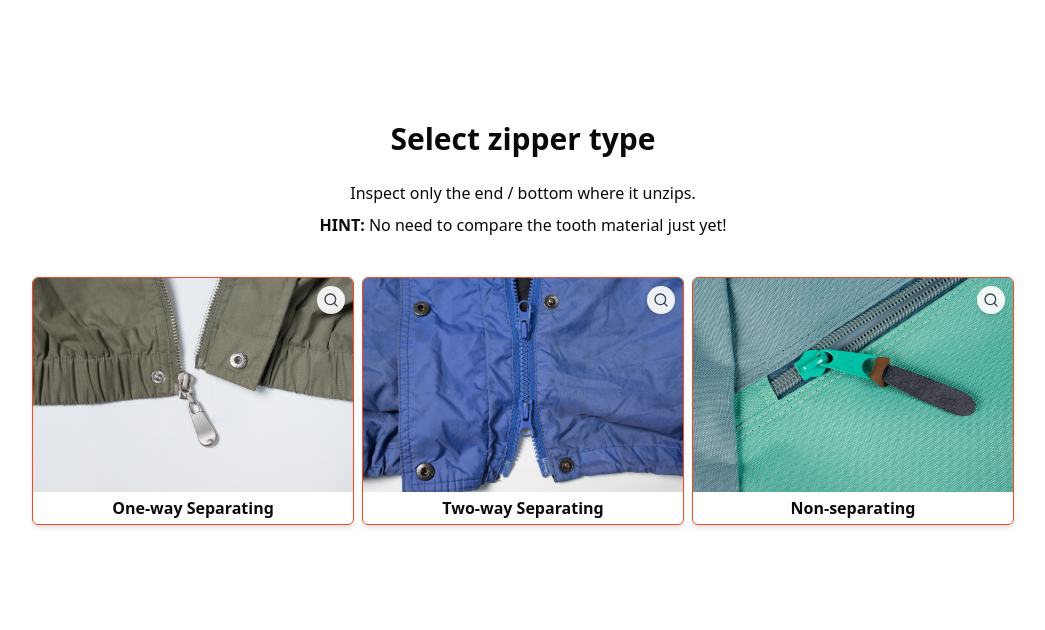
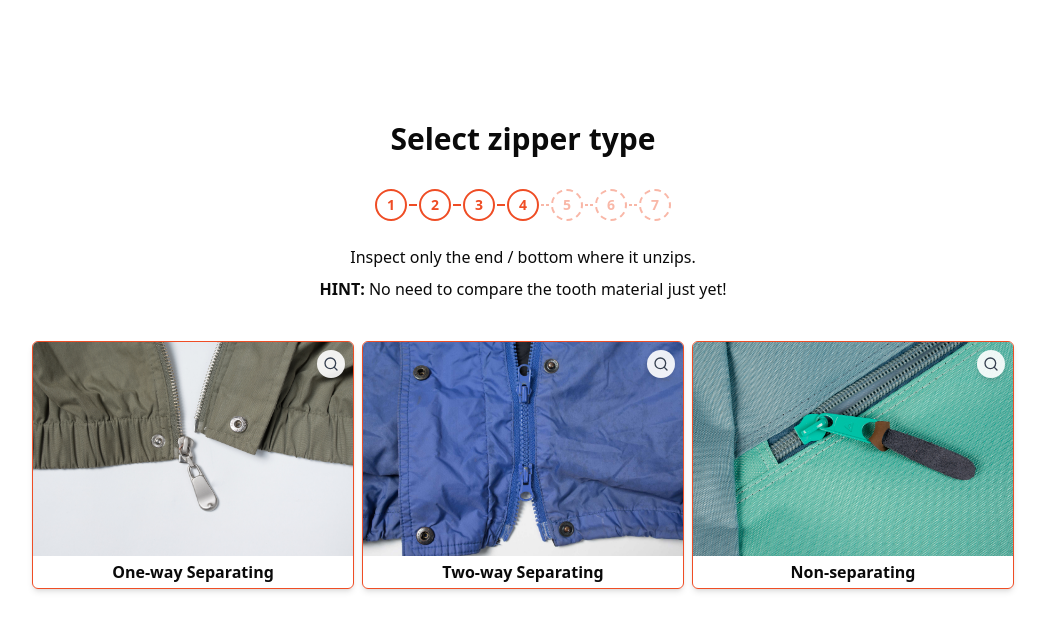
Before and after one commit to Zipper-Rescue/zipper_wizard, a React (Vite) app: page / in a window 1280 px wide. Both pictures are taken after a click on the button "Start the wizard!". Shown: the part 771-1401 px from the top of the page, without its empty margins (117-1162 px from the left). Built offline with nearby package versions, Linux system fonts and the light colour scheme.

Commit message:
add step progress indicator to wizard steps

```diff
--- a/src/components/field-step.tsx
+++ b/src/components/field-step.tsx
@@ -1,4 +1,5 @@
 import { ImageOption } from "@/components/image-option.tsx";
+import { StepIndicator } from "@/components/step-indicator.tsx";
 import { StepLayout } from "@/components/step-layout.tsx";
 import { StepInfo } from "@/zipper-wizard/step-builder.ts";
 
@@ -6,19 +7,35 @@ export function FieldStep({
   fieldData,
   onDataChanged,
   selectedValue,
+  stepIndex,
+  totalSteps,
+  uncertainCount,
 }: {
   fieldData: StepInfo;
   onDataChanged?: (key: string, value: string) => void;
   selectedValue?: string;
+  stepIndex?: number;
+  totalSteps?: number;
+  uncertainCount?: number;
 }) {
   // const selectedOption = fieldData.options.find(
   //   (option) => option.value === selectedValue,
   // );
 
+  const indicator =
+    stepIndex != null && totalSteps != null ? (
+      <StepIndicator
+        currentStep={stepIndex}
+        totalSteps={totalSteps}
+        uncertainCount={uncertainCount ?? 0}
+      />
+    ) : undefined;
+
   return (
     <StepLayout
       title={fieldData.label}
       description={fieldData.description}
+      indicator={indicator}
       links={fieldData.options.map((option) => (
         <div className={"flex flex-col gap-2"} key={option.value}>
           <ImageOption
--- /dev/null
+++ b/src/components/step-indicator.tsx
@@ -0,0 +1,55 @@
+import { cn } from "@/lib/util/cn.ts";
+
+export function StepIndicator({
+  totalSteps,
+  currentStep,
+  uncertainCount = 0,
+}: {
+  totalSteps: number;
+  currentStep: number;
+  uncertainCount?: number;
+}) {
+  const firstUncertainIndex = totalSteps - uncertainCount;
+
+  return (
+    <div className="flex items-center justify-center gap-0 mt-2">
+      {Array.from({ length: totalSteps }, (_, i) => {
+        const stepNumber = i + 1;
+        const isCompleted = stepNumber < currentStep;
+        const isUncertain = i >= firstUncertainIndex;
+        const nextCompleted = stepNumber + 1 < currentStep;
+        const lineFilled = isCompleted && nextCompleted;
+
+        return (
+          <div key={stepNumber} className="flex items-center flex-1 max-w-12">
+            <div
+              className={cn(
+                "w-8 h-8 rounded-full flex items-center justify-center text-sm font-bold shrink-0",
+                isCompleted && "bg-primary text-primary-foreground",
+                !isCompleted &&
+                  !isUncertain &&
+                  "border-2 border-primary text-primary",
+                isUncertain &&
+                  "border-2 border-dashed border-primary/40 text-primary/40",
+              )}
+            >
+              {stepNumber}
+            </div>
+            {i < totalSteps - 1 && (
+              <div
+                className={cn(
+                  "flex-1 h-0.5 min-w-2 mx-0.5",
+                  lineFilled
+                    ? "bg-primary"
+                    : i >= firstUncertainIndex - 1
+                      ? "border border-dashed border-primary/40"
+                      : "border border-primary",
+                )}
+              />
+            )}
+          </div>
+        );
+      })}
+    </div>
+  );
+}
--- a/src/components/step-layout.tsx
+++ b/src/components/step-layout.tsx
@@ -7,10 +7,12 @@ export function StepLayout({
   title,
   description,
   links,
+  indicator,
 }: {
   title?: string | React.ReactNode | null;
   description?: string | React.ReactNode;
   links?: React.ReactNode[];
+  indicator?: React.ReactNode;
 }) {
   const ref = React.useRef<HTMLDivElement>(null);
 
@@ -35,6 +37,7 @@ export function StepLayout({
       )}
     >
       {title && <h1 className={"text-3xl font-semibold"}>{title}</h1>}
+      {indicator}
       <section className={"mb-4 text-center flex flex-col items-center gap-6"}>
         {description}
       </section>
--- a/src/zipper-wizard/step-builder.ts
+++ b/src/zipper-wizard/step-builder.ts
@@ -13,6 +13,7 @@ type BuilderStep = {
   key: string;
   images: Record<string, Promise<{ default: string }>>;
   stepFn: StepFn;
+  isConditional: boolean;
 };
 
 export function stepBuilder<
@@ -41,6 +42,7 @@ export function stepBuilder<
           key,
           images,
           stepFn,
+          isConditional: false,
         },
       ] as BuilderStep[]);
     },
@@ -60,11 +62,12 @@ export function stepBuilder<
           key,
           images,
           stepFn,
+          isConditional: true,
         },
       ] as BuilderStep[]);
     },
 
-    buildSteps(input: Array<[string, string]>): StepInfo[] {
+    buildSteps(input: Array<[string, string]>): BuildStepsResult {
       const inputRecord = Object.fromEntries(input);
 
       const inputKeys = input.map(([key]) => key);
@@ -82,8 +85,14 @@ export function stepBuilder<
         )
         .find(([, step]) => step !== null);
 
-      return [
-        // Known steps
+      const currentStepDataIndex = nextStep
+        ? stepData.findIndex((s) => s.key === nextStep[0])
+        : stepData.length;
+
+      const remaining = stepData.slice(currentStepDataIndex + 1);
+
+      return {
+        steps: [
           ...stepData
             .slice(0, lastStepIndex)
             .flatMap(({ stepFn, images, key }) => {
@@ -91,7 +100,6 @@ export function stepBuilder<
               return result ? [{ key, ...result } as StepInfo] : [];
             }),
 
-        // Find the next step that doesn't return nullish for the given input
           ...(nextStep != null
             ? [
                 {
@@ -100,9 +108,20 @@ export function stepBuilder<
                 } as StepInfo,
               ]
             : []),
-      ];
+        ],
+        remainingRequiredCount: remaining.filter((s) => !s.isConditional)
+          .length,
+        remainingConditionalCount: remaining.filter((s) => s.isConditional)
+          .length,
+      };
     },
   };
+}
+
+export interface BuildStepsResult {
+  steps: StepInfo[];
+  remainingRequiredCount: number;
+  remainingConditionalCount: number;
 }
 
 export interface StepInfo {
--- a/src/zipper-wizard/zipper-wizard.tsx
+++ b/src/zipper-wizard/zipper-wizard.tsx
@@ -6,20 +6,48 @@ import { wizardSteps } from "@/zipper-wizard/wizard-steps.tsx";
 export function ZipperWizard() {
   const [currentData, setCurrentData] = useState<Array<[string, string]>>([]);
 
-  const steps = wizardSteps.buildSteps(currentData);
+  const { steps, remainingRequiredCount, remainingConditionalCount } =
+    wizardSteps.buildSteps(currentData);
+
+  const indicatorSteps = steps
+    .map((step, i) => ({ step, originalIndex: i }))
+    .filter(
+      ({ step, originalIndex }) => originalIndex > 0 && step.options.length > 0,
+    );
+  const totalIndicatorSteps =
+    indicatorSteps.length +
+    Math.max(remainingRequiredCount - 1, 0) +
+    remainingConditionalCount;
+  const uncertainCount = remainingConditionalCount;
+  const indicatorStepByOriginalIndex = new Map(
+    indicatorSteps.map(({ originalIndex }, pos) => [
+      originalIndex,
+      {
+        stepIndex: pos + 1,
+        totalSteps: totalIndicatorSteps,
+        uncertainCount,
+      },
+    ]),
+  );
 
   return (
     <div className="flex flex-col gap-20 pb-[320px]">
-      {steps.map((step, index) => (
+      {steps.map((step, index) => {
+        const indicatorProps = indicatorStepByOriginalIndex.get(index);
+        return (
           <FieldStep
             fieldData={step}
             key={step.key}
             selectedValue={currentData[index]?.[1]}
+            stepIndex={indicatorProps?.stepIndex}
+            totalSteps={indicatorProps?.totalSteps}
+            uncertainCount={indicatorProps?.uncertainCount}
             onDataChanged={(key, value) => {
               setCurrentData([...currentData.slice(0, index), [key, value]]);
             }}
           />
-      ))}
+        );
+      })}
     </div>
   );
 }
```
Also changed, not shown: 1 other file (tests, documents, lock files or other folders). Lines whose indentation alone changed are shown as unchanged.
